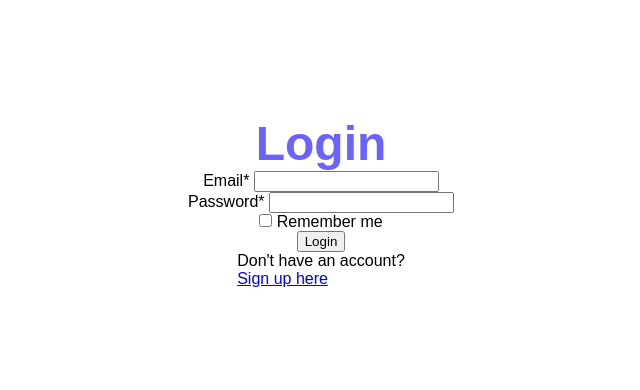
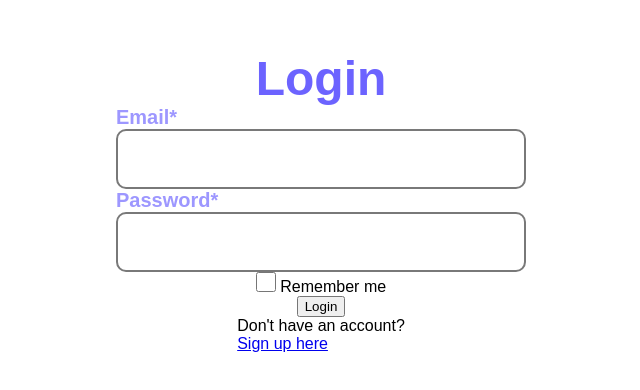
Before and after one commit to KratosGOW69/figuras-projects, a plain HTML site: page index.html in a window 1280 px wide. Shown: the part 198-588 px from the top of the page, without its empty margins (319-959 px from the left). Drawn offline with Linux system fonts and the light colour scheme.

Commit message:
Add files via upload

```diff
--- a/index.html
+++ b/index.html
@@ -10,19 +10,19 @@
     <form class="forma">
         <h1 class="virsraksts">Login</h1>
 
-        <div>
-            <label for="email">Email*</label>
-            <input type="text" id="email">
+        <div class="inputContainer">
+            <label for="email" class="emailLabel">Email*</label>
+            <input type="text" id="email" class="input">
+        </div>
+
+        <div class="inputContainer">
+            <label for="password" class="emailLabel">Password*</label>
+            <input type="text" id="password" class="input">
         </div>
 
         <div>
-            <label for="password">Password*</label>
-            <input type="text" id="password">
-        </div>
-
-        <div>
-            <input type="checkbox" id="remember">
-            <label for="remember">Remember me</label>
+            <input type="checkbox" id="remember" class="checkbox">
+            <label for="remember" class="rememberMe">Remember me</label>
         </div>
 
         <button>Login</button>
--- a/style.css
+++ b/style.css
@@ -21,4 +21,33 @@ body {
   display: flex;
   flex-direction: column;
   align-items: center;
+  width: 410px;
 }
+
+.emailLabel{
+  color: #9D97FF;
+  font-size: 20px;
+  font-weight: bold;
+}
+
+.inputContainer{
+  display: flex;
+  flex-direction: column;
+  width: 100%;
+}
+
+.input{
+  height: 60px;
+  border-radius: 10px;
+  border: 2px solid #797979;
+}
+
+.checkbox{
+  height: 20px;
+  width: 20px;
+}
+
+.rememberMe{
+
+
+}
```
